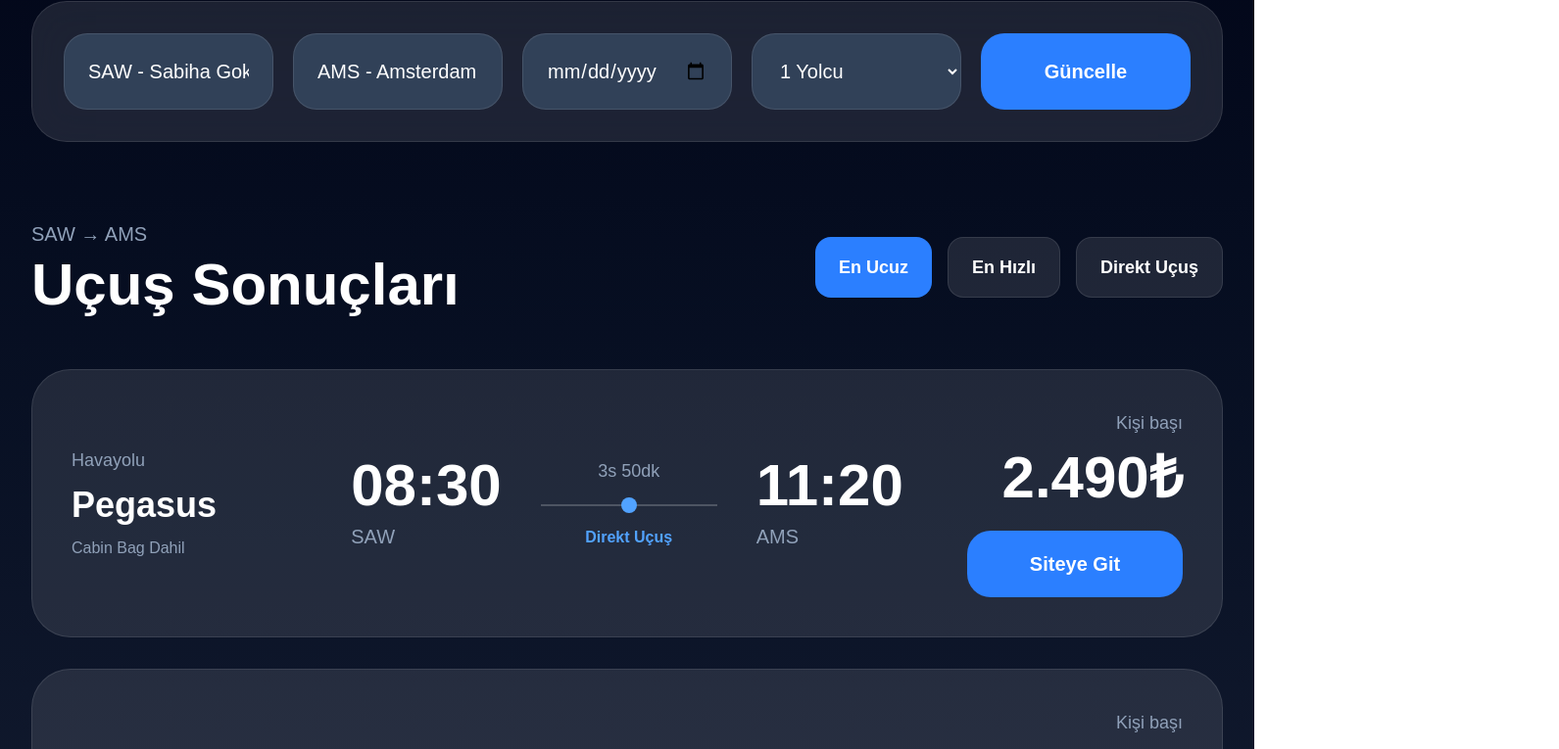
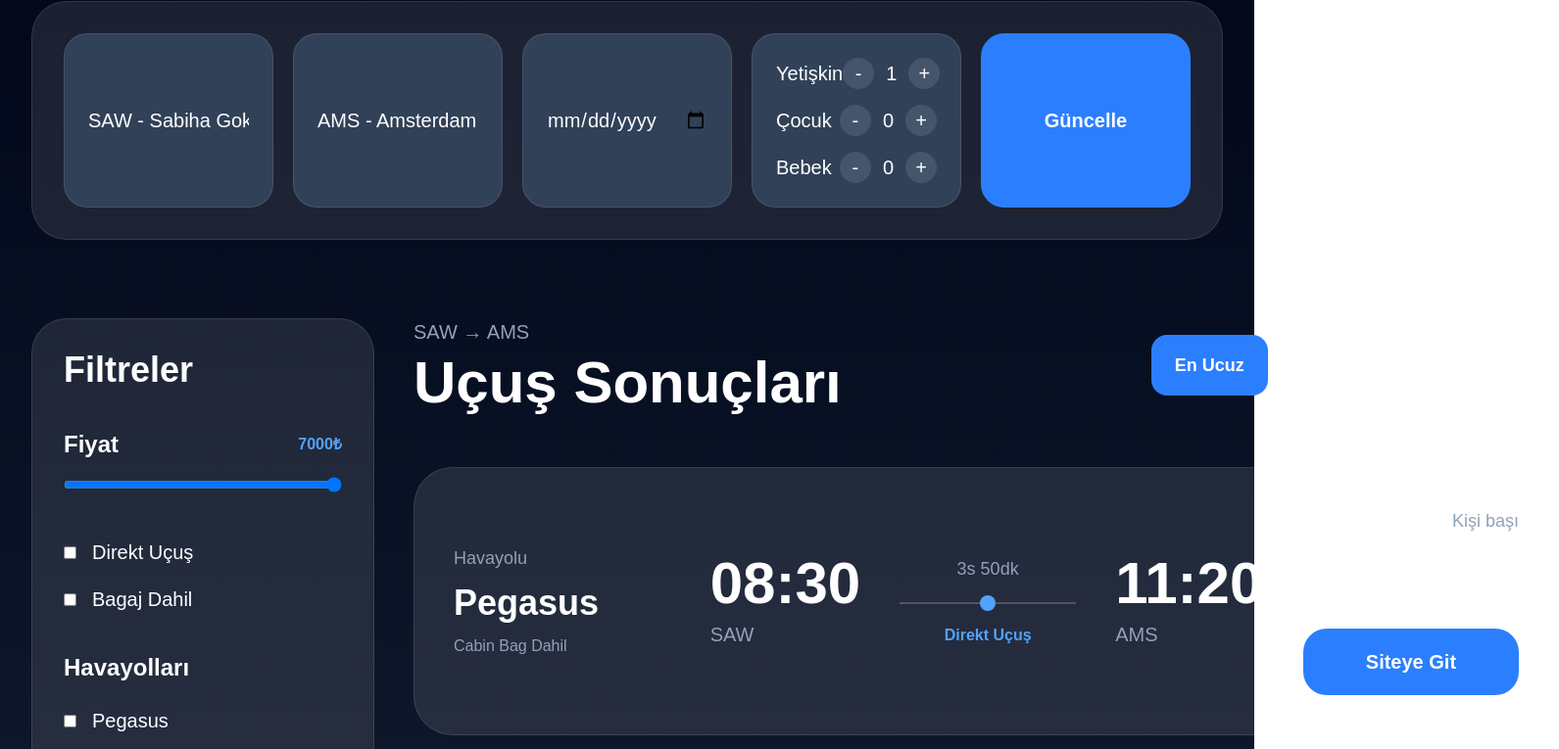
Before and after one commit to melihizzet/flight-platform, a Next.js app: page /flights in a window 1280 px wide. Shown: the part 151-916 px from the top of the page at 98% size, 1591 px wide, since content can reach past the window. Built offline with nearby package versions, Linux system fonts and the light colour scheme.

Commit message:
restored landing and flights pages

```diff
--- a/app/flights/page.tsx
+++ b/app/flights/page.tsx
@@ -1,3 +1,7 @@
+"use client";
+
+import { useState } from "react";
+
 export default function FlightsPage() {
 
   const flights = [
@@ -8,8 +12,9 @@ export default function FlightsPage() {
       departure: "08:30",
       arrival: "11:20",
       duration: "3s 50dk",
-      direct: true,
-      price: "2.490₺",
+      stops: 0,
+      baggage: true,
+      price: 2490,
     },
     {
       airline: "THY",
@@ -18,8 +23,9 @@ export default function FlightsPage() {
       departure: "10:15",
       arrival: "13:50",
       duration: "4s 35dk",
-      direct: true,
-      price: "3.890₺",
+      stops: 0,
+      baggage: true,
+      price: 3890,
     },
     {
       airline: "Lufthansa",
@@ -28,8 +34,9 @@ export default function FlightsPage() {
       departure: "07:10",
       arrival: "11:40",
       duration: "5s 30dk",
-      direct: false,
-      price: "2.990₺",
+      stops: 1,
+      baggage: false,
+      price: 2990,
     },
     {
       airline: "Emirates",
@@ -38,16 +45,81 @@ export default function FlightsPage() {
       departure: "13:40",
       arrival: "19:10",
       duration: "4s 30dk",
-      direct: true,
-      price: "6.490₺",
+      stops: 0,
+      baggage: true,
+      price: 6490,
     },
   ];
+
+  const [maxPrice, setMaxPrice] = useState(7000);
+
+  const [directOnly, setDirectOnly] = useState(false);
+
+  const [bagOnly, setBagOnly] = useState(false);
+
+  const [selectedAirlines, setSelectedAirlines] = useState<string[]>([]);
+
+  const [adult, setAdult] = useState(1);
+  const [child, setChild] = useState(0);
+  const [infant, setInfant] = useState(0);
+
+  const airlines = [
+    "Pegasus",
+    "THY",
+    "Lufthansa",
+    "Emirates",
+  ];
+
+  const toggleAirline = (airline: string) => {
+
+    if (selectedAirlines.includes(airline)) {
+
+      setSelectedAirlines(
+        selectedAirlines.filter((a) => a !== airline)
+      );
+
+    } else {
+
+      setSelectedAirlines([
+        ...selectedAirlines,
+        airline,
+      ]);
+
+    }
+
+  };
+
+  const filteredFlights = flights.filter((flight) => {
+
+    const matchesPrice = flight.price <= maxPrice;
+
+    const matchesDirect = directOnly
+      ? flight.stops === 0
+      : true;
+
+    const matchesBag = bagOnly
+      ? flight.baggage
+      : true;
+
+    const matchesAirline =
+      selectedAirlines.length === 0
+        ? true
+        : selectedAirlines.includes(flight.airline);
+
+    return (
+      matchesPrice &&
+      matchesDirect &&
+      matchesBag &&
+      matchesAirline
+    );
+
+  });
 
   return (
     <main className="min-h-screen bg-gradient-to-b from-slate-950 via-slate-900 to-slate-800 text-white">
 
-      {/* Navbar */}
-      <nav className="flex items-center justify-between px-8 py-8 max-w-[1600px] mx-auto">
+      {/* NAVBAR */}
+      <nav className="flex items-center justify-between px-8 py-8 max-w-[1700px] mx-auto">
 
         <a
           href="/"
@@ -70,8 +142,8 @@ export default function FlightsPage() {
 
       </nav>
 
-      {/* Search Top */}
-      <section className="max-w-[1600px] mx-auto px-8 pt-10">
+      {/* SEARCH TOP */}
+      <section className="max-w-[1700px] mx-auto px-8 pt-10">
 
         <div className="bg-white/10 border border-white/10 rounded-[36px] p-8 backdrop-blur-xl">
 
@@ -92,13 +164,103 @@ export default function FlightsPage() {
               className="bg-slate-700 border border-white/10 rounded-3xl p-6 text-xl outline-none"
             />
 
-            <select className="bg-slate-700 border border-white/10 rounded-3xl p-6 text-xl outline-none">
+            <div className="bg-slate-700 border border-white/10 rounded-3xl p-6 text-xl">
 
-              <option>1 Yolcu</option>
-              <option>2 Yolcu</option>
-              <option>3 Yolcu</option>
+              <div className="space-y-4">
 
-            </select>
+                <div className="flex items-center justify-between">
+
+                  <span>Yetişkin</span>
+
+                  <div className="flex items-center gap-3">
+
+                    <button
+                      onClick={() =>
+                        setAdult(Math.max(1, adult - 1))
+                      }
+                      className="bg-slate-600 w-8 h-8 rounded-full"
+                    >
+                      -
+                    </button>
+
+                    <span>{adult}</span>
+
+                    <button
+                      onClick={() =>
+                        setAdult(adult + 1)
+                      }
+                      className="bg-slate-600 w-8 h-8 rounded-full"
+                    >
+                      +
+                    </button>
+
+                  </div>
+
+                </div>
+
+                <div className="flex items-center justify-between">
+
+                  <span>Çocuk</span>
+
+                  <div className="flex items-center gap-3">
+
+                    <button
+                      onClick={() =>
+                        setChild(Math.max(0, child - 1))
+                      }
+                      className="bg-slate-600 w-8 h-8 rounded-full"
+                    >
+                      -
+                    </button>
+
+                    <span>{child}</span>
+
+                    <button
+                      onClick={() =>
+                        setChild(child + 1)
+                      }
+                      className="bg-slate-600 w-8 h-8 rounded-full"
+                    >
+                      +
+                    </button>
+
+                  </div>
+
+                </div>
+
+                <div className="flex items-center justify-between">
+
+                  <span>Bebek</span>
+
+                  <div className="flex items-center gap-3">
+
+                    <button
+                      onClick={() =>
+                        setInfant(Math.max(0, infant - 1))
+                      }
+                      className="bg-slate-600 w-8 h-8 rounded-full"
+                    >
+                      -
+                    </button>
+
+                    <span>{infant}</span>
+
+                    <button
+                      onClick={() =>
+                        setInfant(infant + 1)
+                      }
+                      className="bg-slate-600 w-8 h-8 rounded-full"
+                    >
+                      +
+                    </button>
+
+                  </div>
+
+                </div>
+
+              </div>
+
+            </div>
 
             <button className="bg-blue-500 hover:bg-blue-600 transition rounded-3xl text-xl font-black">
               Güncelle
@@ -110,8 +272,119 @@ export default function FlightsPage() {
 
       </section>
 
-      {/* Results */}
-      <section className="max-w-[1600px] mx-auto px-8 py-20">
+      {/* CONTENT */}
+      <section className="max-w-[1700px] mx-auto px-8 py-20">
+
+        <div className="grid lg:grid-cols-[350px_1fr] gap-10">
+
+          {/* FILTERS */}
+          <div className="bg-white/10 border border-white/10 rounded-[36px] p-8 h-fit sticky top-10">
+
+            <h2 className="text-4xl font-black mb-10">
+              Filtreler
+            </h2>
+
+            {/* Price */}
+            <div className="mb-10">
+
+              <div className="flex items-center justify-between mb-4">
+
+                <p className="text-2xl font-bold">
+                  Fiyat
+                </p>
+
+                <p className="text-blue-400 font-bold">
+                  {maxPrice}₺
+                </p>
+
+              </div>
+
+              <input
+                type="range"
+                min="1000"
+                max="7000"
+                value={maxPrice}
+                onChange={(e) =>
+                  setMaxPrice(Number(e.target.value))
+                }
+                className="w-full"
+              />
+
+            </div>
+
+            {/* Checkboxes */}
+            <div className="space-y-5 mb-10">
+
+              <label className="flex items-center gap-4 text-xl">
+
+                <input
+                  type="checkbox"
+                  checked={directOnly}
+                  onChange={() =>
+                    setDirectOnly(!directOnly)
+                  }
+                />
+
+                Direkt Uçuş
+
+              </label>
+
+              <label className="flex items-center gap-4 text-xl">
+
+                <input
+                  type="checkbox"
+                  checked={bagOnly}
+                  onChange={() =>
+                    setBagOnly(!bagOnly)
+                  }
+                />
+
+                Bagaj Dahil
+
+              </label>
+
+            </div>
+
+            {/* Airlines */}
+            <div>
+
+              <p className="text-2xl font-bold mb-6">
+                Havayolları
+              </p>
+
+              <div className="space-y-4">
+
+                {airlines.map((airline) => (
+
+                  <label
+                    key={airline}
+                    className="flex items-center gap-4 text-xl"
+                  >
+
+                    <input
+                      type="checkbox"
+                      checked={selectedAirlines.includes(
+                        airline
+                      )}
+                      onChange={() =>
+                        toggleAirline(airline)
+                      }
+                    />
+
+                    {airline}
+
+                  </label>
+
+                ))}
+
+              </div>
+
+            </div>
+
+          </div>
+
+          {/* RESULTS */}
+          <div>
 
             {/* Top */}
             <div className="flex flex-col lg:flex-row lg:items-center lg:justify-between gap-8 mb-14">
@@ -128,7 +401,6 @@ export default function FlightsPage() {
 
               </div>
 
-          {/* Filters */}
               <div className="flex flex-wrap gap-4">
 
                 <button className="bg-blue-500 px-6 py-4 rounded-2xl font-bold text-lg">
@@ -147,10 +419,10 @@ export default function FlightsPage() {
 
             </div>
 
-        {/* Flight Cards */}
+            {/* FLIGHTS */}
             <div className="space-y-8">
 
-          {flights.map((flight, index) => (
+              {filteredFlights.map((flight, index) => (
 
                 <div
                   key={index}
@@ -171,7 +443,9 @@ export default function FlightsPage() {
                       </h2>
 
                       <p className="text-slate-400 mt-3">
-                    Cabin Bag Dahil
+                        {flight.baggage
+                          ? "Cabin Bag Dahil"
+                          : "Bagaj Yok"}
                       </p>
 
                     </div>
@@ -179,7 +453,6 @@ export default function FlightsPage() {
                     {/* Times */}
                     <div className="flex items-center gap-10">
 
-                  {/* Departure */}
                       <div>
 
                         <p className="text-6xl font-black">
@@ -192,7 +465,6 @@ export default function FlightsPage() {
 
                       </div>
 
-                  {/* Line */}
                       <div className="text-center min-w-[180px]">
 
                         <p className="text-slate-400 text-lg">
@@ -206,12 +478,15 @@ export default function FlightsPage() {
                         </div>
 
                         <p className="text-blue-400 font-bold">
-                      {flight.direct ? "Direkt Uçuş" : "1 Aktarma"}
+
+                          {flight.stops === 0
+                            ? "Direkt Uçuş"
+                            : "1 Aktarma"}
+
                         </p>
 
                       </div>
 
-                  {/* Arrival */}
                       <div>
 
                         <p className="text-6xl font-black">
@@ -234,7 +509,7 @@ export default function FlightsPage() {
                       </p>
 
                       <h3 className="text-6xl font-black mt-3">
-                    {flight.price}
+                        {flight.price}₺
                       </h3>
 
                       <button className="bg-blue-500 hover:bg-blue-600 transition px-10 py-5 rounded-3xl mt-6 font-black text-xl w-full">
@@ -251,6 +526,10 @@ export default function FlightsPage() {
 
             </div>
 
+          </div>
+
+        </div>
+
       </section>
 
     </main>
```
Lines whose indentation alone changed are shown as unchanged.
